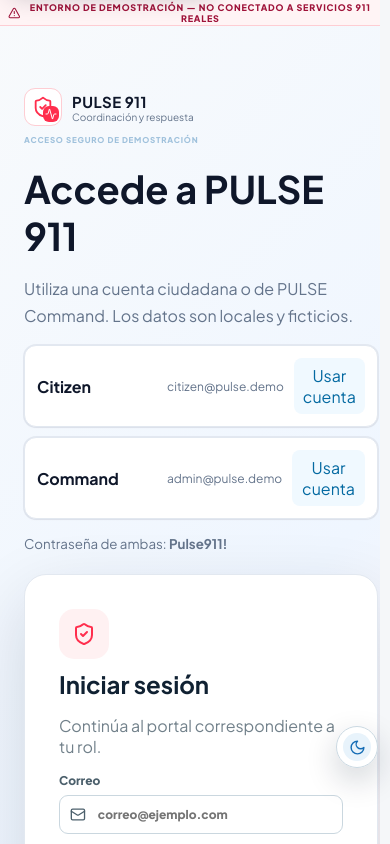
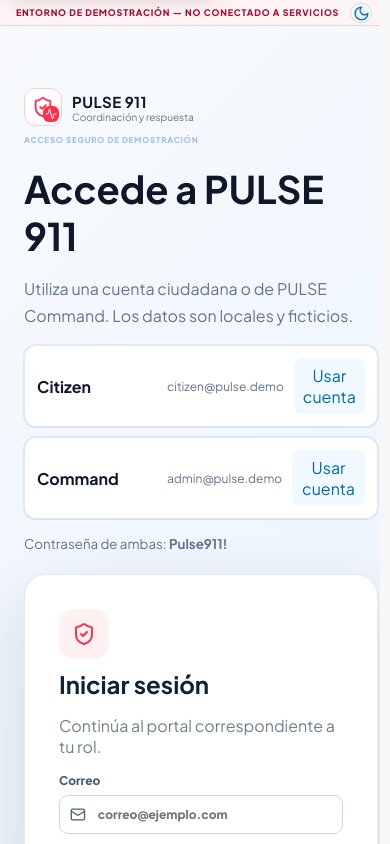
Before and after one commit to kendallfwd-lab/PULSE-911, a React (Vite) app: page /login in a window 390 px wide. Shown: the top 844 px of the page. Built offline with nearby package versions, Linux system fonts and the light colour scheme.

Commit message:
fix: integrar selector de tema y mejorar contraste

```diff
--- a/src/App.jsx
+++ b/src/App.jsx
@@ -1,7 +1,6 @@
 import { useEffect } from 'react'
 import { useLocation } from 'react-router-dom'
 import AppRoutes from './routes/AppRoutes'
-import { ThemeToggle } from './components/ThemeToggle'
 
 function ResetScrollOnNavigation(){
   const {pathname}=useLocation()
@@ -21,6 +20,5 @@ export default function App(){
     <div id="route-content" tabIndex="-1">
       <AppRoutes />
     </div>
-    <ThemeToggle />
   </>
 }
--- a/src/components/Common.jsx
+++ b/src/components/Common.jsx
@@ -1,11 +1,12 @@
 import { AlertTriangle, CheckCircle2, Clock3, Info, MapPin, ShieldCheck, XCircle } from 'lucide-react'
+import { ThemeToggle } from './ThemeToggle'
 
 export const statusLabel = {
   received: 'Recibido', validating: 'Validando', validated: 'Validado', dispatched: 'Despachado', en_route: 'Unidades en ruta', on_scene: 'Unidades en sitio', transporting: 'Trasladando', at_hospital: 'En hospital', returning: 'Regresando a base', resolved: 'Resuelto', cancelled: 'Cancelado'
 }
 
 export function SimulationBanner({ dark = false }) {
-  return <div className={`simulation-banner ${dark ? 'dark' : ''}`}><AlertTriangle size={14} /> ENTORNO DE DEMOSTRACIÓN — NO CONECTADO A SERVICIOS 911 REALES</div>
+  return <div className={`simulation-banner ${dark ? 'dark' : ''}`}><span className="simulation-banner-message"><AlertTriangle size={14} /> ENTORNO DE DEMOSTRACIÓN — NO CONECTADO A SERVICIOS 911 REALES</span><ThemeToggle compact /></div>
 }
 
 export function PageLoader() {
--- a/src/components/Layouts.jsx
+++ b/src/components/Layouts.jsx
@@ -2,6 +2,7 @@ import { useState } from 'react'
 import { NavLink, Outlet, useLocation, useNavigate } from 'react-router-dom'
 import { Activity, Ambulance as AmbulanceIcon, BarChart3, Bell, BellRing, BookOpen, Bookmark, Building2 as HospitalIcon, CircleUserRound, ClipboardList, FileText as FileAuditIcon, Gauge, HeartPulse, Home, LogOut, MapPinned, Menu, Navigation, PanelLeftClose, PanelLeftOpen, Play as PlayIcon, Radio, Radar, Search, Settings, Shield, ShieldAlert, ShieldCheck, Siren, UsersRound } from 'lucide-react'
 import { SimulationBanner } from './Common'
+import { ThemeToggle } from './ThemeToggle'
 import { usePulse } from '../context/PulseContext'
 import { useLiveLocation } from '../context/LiveLocationContext'
 
@@ -73,6 +74,6 @@ export function AdminLayout() {
   return <div className={`admin-shell command-shell-v2 ${collapsed?'sidebar-collapsed':''}`}>
     {open&&<button type="button" aria-label="Cerrar menú" className="command-sidebar-scrim" onClick={()=>setOpen(false)}/>}
     <aside className={`command-sidebar-v2 ${open?'open':''} ${collapsed?'collapsed':''}`}><div><nav><span className="command-nav-label">Operación</span>{adminLinks.slice(0,5).map(([to,Icon,label]) => <NavLink key={to} end={to==='/command'} to={to} onClick={()=>setOpen(false)} title={collapsed?label:undefined}><Icon size={18}/><span>{label}</span>{label==='Incidentes'&&active?<b>{active}</b>:null}</NavLink>)}<span className="command-nav-label">Inteligencia y control</span>{adminLinks.slice(5).map(([to,Icon,label]) => <NavLink key={to} to={to} onClick={()=>setOpen(false)} title={collapsed?label:undefined}><Icon size={18}/><span>{label}</span></NavLink>)}</nav></div><div><div className="command-sidebar-health"><i/><div><strong>Sistema local estable</strong><span>{available}/{db.units.length} unidades disponibles</span></div></div><div className="command-user-card"><div className="avatar-mini large"><Initials name={currentUser?.profile?.fullName}/></div><div><strong>{currentUser?.profile?.fullName}</strong><small>{currentUser?.profile?.operatorCode || 'OP-DEMO'}</small></div><button aria-label="Cerrar sesión" title="Cerrar sesión" onClick={()=>{logout();navigate('/')}}><LogOut size={15}/></button></div></div></aside>
-    <section className="admin-workspace command-workspace-v2"><SimulationBanner/><header className="command-topbar-v2"><button className="command-menu-btn" aria-label="Abrir menú" onClick={()=>setOpen(v=>!v)}><Menu size={19}/></button><button className="command-collapse-btn" aria-label={collapsed?'Expandir barra lateral':'Contraer barra lateral'} title={collapsed?'Expandir navegación':'Contraer navegación'} onClick={toggleCollapsed}>{collapsed?<PanelLeftOpen size={18}/>:<PanelLeftClose size={18}/>}</button><div className="command-title-block"><small>PULSE COMMAND / OPERACIÓN SIMULADA</small><h1>{title}</h1></div><div className="command-top-actions"><span><i/>Vigilancia activa</span><span><Bell size={15}/>{db.notifications?.filter(n=>!n.read).length||0} nuevas</span><span><UsersRound size={15}/>{currentUser?.profile?.fullName}</span></div></header><main className="admin-main command-main-v2"><Outlet/></main></section>
+    <section className="admin-workspace command-workspace-v2"><SimulationBanner/><header className="command-topbar-v2"><button className="command-menu-btn" aria-label="Abrir menú" onClick={()=>setOpen(v=>!v)}><Menu size={19}/></button><button className="command-collapse-btn" aria-label={collapsed?'Expandir barra lateral':'Contraer barra lateral'} title={collapsed?'Expandir navegación':'Contraer navegación'} onClick={toggleCollapsed}>{collapsed?<PanelLeftOpen size={18}/>:<PanelLeftClose size={18}/>}</button><div className="command-title-block"><small>PULSE COMMAND / OPERACIÓN SIMULADA</small><h1>{title}</h1></div><div className="command-top-actions"><span><i/>Vigilancia activa</span><span><Bell size={15}/>{db.notifications?.filter(n=>!n.read).length||0} nuevas</span><span><UsersRound size={15}/>{currentUser?.profile?.fullName}</span><ThemeToggle compact/></div></header><main className="admin-main command-main-v2"><Outlet/></main></section>
   </div>
 }
--- a/src/components/ThemeToggle.jsx
+++ b/src/components/ThemeToggle.jsx
@@ -1,14 +1,14 @@
 import { Moon, Sun } from 'lucide-react'
 import { useTheme } from '../context/ThemeContext'
 
-export function ThemeToggle() {
+export function ThemeToggle({ compact = false }) {
   const { isDark, toggleTheme } = useTheme()
   const nextTheme = isDark ? 'claro' : 'oscuro'
 
   return (
     <button
       type="button"
-      className="theme-toggle"
+      className={`theme-toggle${compact ? ' theme-toggle-compact' : ''}`}
       onClick={toggleTheme}
       aria-label={`Cambiar a modo ${nextTheme}`}
       title={`Cambiar a modo ${nextTheme}`}
--- a/src/theme.css
+++ b/src/theme.css
@@ -37,22 +37,22 @@ html[data-theme='dark'] body {
 }
 
 .theme-toggle {
-  position: fixed;
-  z-index: 1000;
-  right: 18px;
-  bottom: 18px;
-  min-height: 40px;
+  position: static;
+  flex: 0 0 auto;
+  min-height: 32px;
   display: inline-flex;
   align-items: center;
-  gap: 8px;
+  gap: 6px;
   border: 1px solid #cad8e1;
   border-radius: 999px;
-  padding: 6px 13px 6px 7px;
+  padding: 4px 10px 4px 4px;
   background: rgba(255, 255, 255, .94);
   color: #173f5f;
-  box-shadow: 0 12px 32px rgba(8, 26, 43, .2);
-  font-size: 11px;
+  box-shadow: 0 4px 12px rgba(8, 26, 43, .12);
+  font-size: 10px;
   font-weight: 850;
+  line-height: 1;
+  white-space: nowrap;
   backdrop-filter: blur(14px);
 }
 
@@ -67,8 +67,8 @@ html[data-theme='dark'] body {
 }
 
 .theme-toggle-icon {
-  width: 28px;
-  height: 28px;
+  width: 22px;
+  height: 22px;
   display: grid;
   place-items: center;
   border-radius: 50%;
@@ -86,6 +86,53 @@ html[data-theme='dark'] .theme-toggle {
 html[data-theme='dark'] .theme-toggle-icon {
   background: #3a2d16;
   color: #f8c45c;
+}
+
+.theme-toggle-compact {
+  min-height: 26px;
+  padding: 2px 8px 2px 3px;
+  font-size: 9px;
+  box-shadow: none;
+}
+
+.theme-toggle-compact .theme-toggle-icon {
+  width: 20px;
+  height: 20px;
+}
+
+.simulation-banner {
+  position: relative;
+  padding-inline: 8px 126px;
+}
+
+.simulation-banner-message {
+  display: inline-flex;
+  align-items: center;
+  gap: 8px;
+}
+
+.simulation-banner > .theme-toggle {
+  position: absolute;
+  right: 8px;
+  top: 50%;
+  width: auto;
+  height: 20px;
+  min-height: 20px;
+  padding-block: 1px;
+  transform: translateY(-50%);
+}
+
+.simulation-banner > .theme-toggle .theme-toggle-icon {
+  width: 16px;
+  height: 16px;
+}
+
+.simulation-banner > .theme-toggle:hover {
+  transform: translateY(calc(-50% - 1px));
+}
+
+.command-workspace-v2 > .simulation-banner .theme-toggle {
+  display: none;
 }
 
 /* Global application canvases and navigation. */
@@ -465,14 +512,128 @@ html[data-theme='dark'] .calculated-age-output.underage {
   color: #ffb5bf;
 }
 
+/* High-contrast typography. Several legacy rules use !important, so these
+   portal-scoped overrides deliberately appear last. */
+html[data-theme='dark'] :is(.auth-info, .auth-info h1, .auth-info .brand-light) {
+  color: #f4f8fb !important;
+}
+
+html[data-theme='dark'] :is(
+  .auth-info > p,
+  .auth-info > small,
+  .auth-info .brand-light span,
+  .demo-account span,
+  .check-list li,
+  .auth-card > p,
+  .auth-footer
+) {
+  color: #c5d3dc !important;
+}
+
+html[data-theme='dark'] :is(.onboard-side p, .step-title span, .onboarding .help) {
+  color: #c5d3dc !important;
+}
+
+html[data-theme='dark'] :is(.onboard-card, .auth-card) :is(label, strong) {
+  color: #edf4f8 !important;
+}
+
+html[data-theme='dark'] .civic-main :is(p, small, label, dt, dd, .help) {
+  color: #c5d3dc !important;
+}
+
+html[data-theme='dark'] .civic-main :is(h1, h2, h3, h4, strong) {
+  color: #f4f8fb !important;
+}
+
+html[data-theme='dark'] .civic-shell :is(
+  .civic-wordmark > span,
+  .profile-mini > span,
+  .desk-badge small,
+  .verified-user small,
+  .rail-title span,
+  .rail-card span,
+  .nearby-row span,
+  .tactical-list-item span,
+  .publication-address span,
+  .publication-eta span,
+  .publication-timeline small,
+  .publication-units small,
+  .publication-simulated-info span,
+  .course-meta,
+  .resource-meta
+) {
+  color: #bed0dc !important;
+}
+
+html[data-theme='dark'] .command-main-v2 :is(p, small, label, dt, dd) {
+  color: #c5d3dc !important;
+}
+
+html[data-theme='dark'] .command-main-v2 :is(h1, h2, h3, h4, strong) {
+  color: #f4f8fb !important;
+}
+
+html[data-theme='dark'] .command-workspace-v2 :is(
+  .command-title-block small,
+  .command-top-actions > span,
+  .stat-card span,
+  .stat-card small,
+  .admin-toolbar p,
+  .admin-table-head span,
+  .admin-table-row,
+  .admin-table-row small,
+  .queue-item span,
+  .queue-item small,
+  .case-detail-grid-v4 span,
+  .personal-grid span,
+  .location-detail-v4 span,
+  .recommend-list span,
+  .recommend-list small,
+  .risk-stats-row span
+) {
+  color: #bed0dc !important;
+}
+
+html[data-theme='dark'] .command-workspace-v2 :is(
+  .stat-card strong,
+  .admin-table-row strong,
+  .queue-item strong,
+  .case-detail-grid-v4 strong,
+  .personal-grid strong,
+  .location-detail-v4 strong,
+  .recommend-list strong,
+  .risk-stats-row strong
+) {
+  color: #f4f8fb !important;
+}
+
+html[data-theme='dark'] :is(.civic-top-actions, .command-top-actions) > span {
+  border-color: #344754 !important;
+  background: #17232d !important;
+}
+
+.command-top-actions .theme-toggle span {
+  display: inline-grid;
+  border: 0;
+  border-radius: 0;
+  padding: 0;
+  background: transparent;
+  color: inherit;
+  font-size: inherit;
+  font-weight: inherit;
+}
+
+.command-top-actions .theme-toggle > span:last-child {
+  display: inline;
+}
+
 @media (max-width: 720px) {
   .theme-toggle {
-    right: 12px;
-    bottom: 76px;
-    width: 42px;
-    height: 42px;
-    min-height: 42px;
-    padding: 6px;
+    width: 26px;
+    height: 26px;
+    min-height: 26px;
+    padding: 2px;
   }
 
   .theme-toggle > span:last-child {
@@ -485,8 +646,21 @@ html[data-theme='dark'] .calculated-age-output.underage {
   }
 
   .theme-toggle-icon {
-    width: 28px;
-    height: 28px;
+    width: 20px;
+    height: 20px;
+  }
+
+  .simulation-banner {
+    justify-content: flex-start;
+    padding-left: 8px;
+    padding-right: 42px;
+  }
+
+  .simulation-banner-message {
+    min-width: 0;
+    overflow: hidden;
+    text-overflow: ellipsis;
+    white-space: nowrap;
   }
 }
 
```
